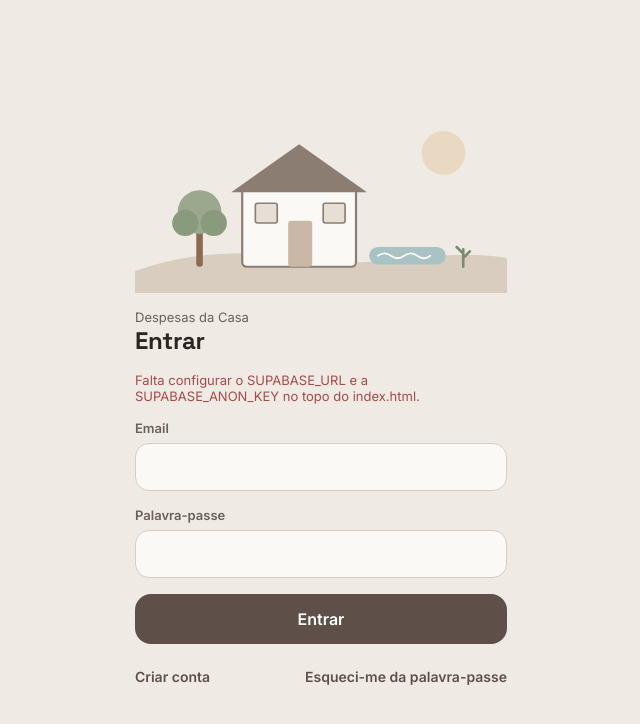
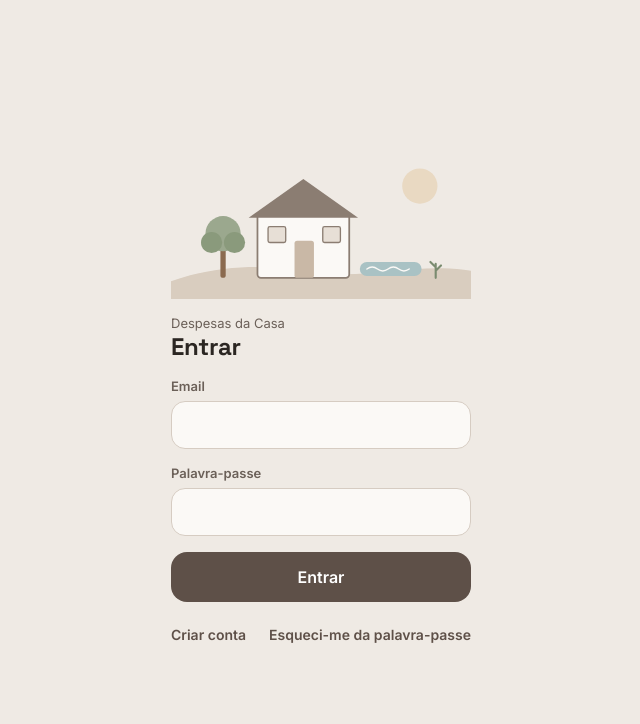
Before and after one commit to carlosarsilva76/despesas_familiares, a plain HTML site: page index.html in a window 1280 px wide. Shown: the whole page, without its empty margins (319-959 px from the left). Drawn offline with nearby package versions, Linux system fonts and the light colour scheme.

Commit message:
Update index.html

```diff
--- a/index.html
+++ b/index.html
@@ -101,8 +101,8 @@ img.avatar{object-fit:cover;display:block}
    CONFIGURAÇÃO — preencher com os dados do projeto Supabase
    (Supabase › Project Settings › API)
    ===================================================================== */
-const SUPABASE_URL = 'https://O-TEU-PROJETO.supabase.co';
-const SUPABASE_ANON_KEY = 'A-TUA-ANON-KEY';
+const SUPABASE_URL = 'https://rgnmyacsqaaglluzrrtq.supabase.co';
+const SUPABASE_ANON_KEY = 'sb_publishable_oI98aQTRVC7FY-hXFwqcuA_6O3HGSUK';
 
 const VERSAO = 'v1.3';
 const BUCKET = 'fotos';
```
